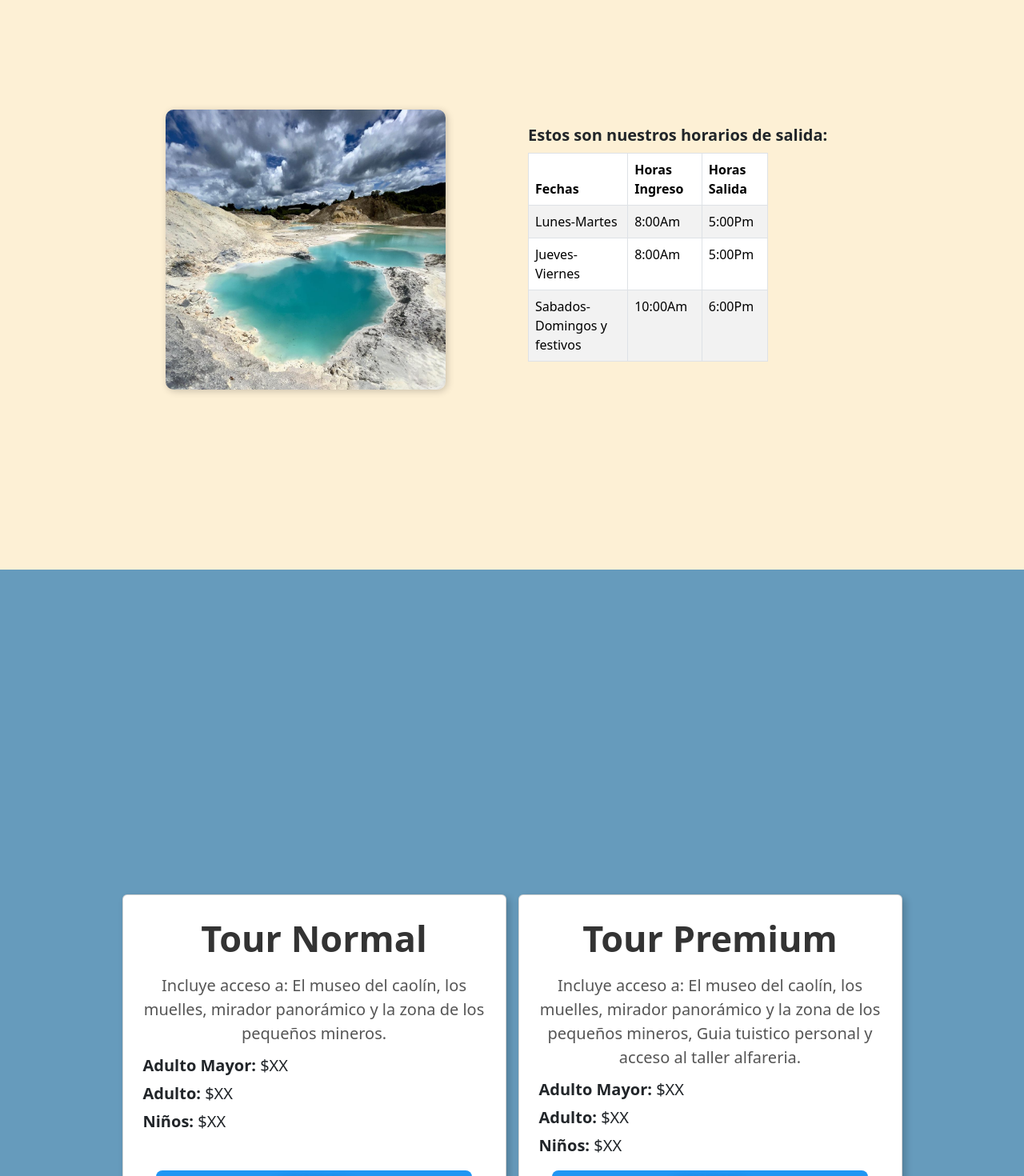
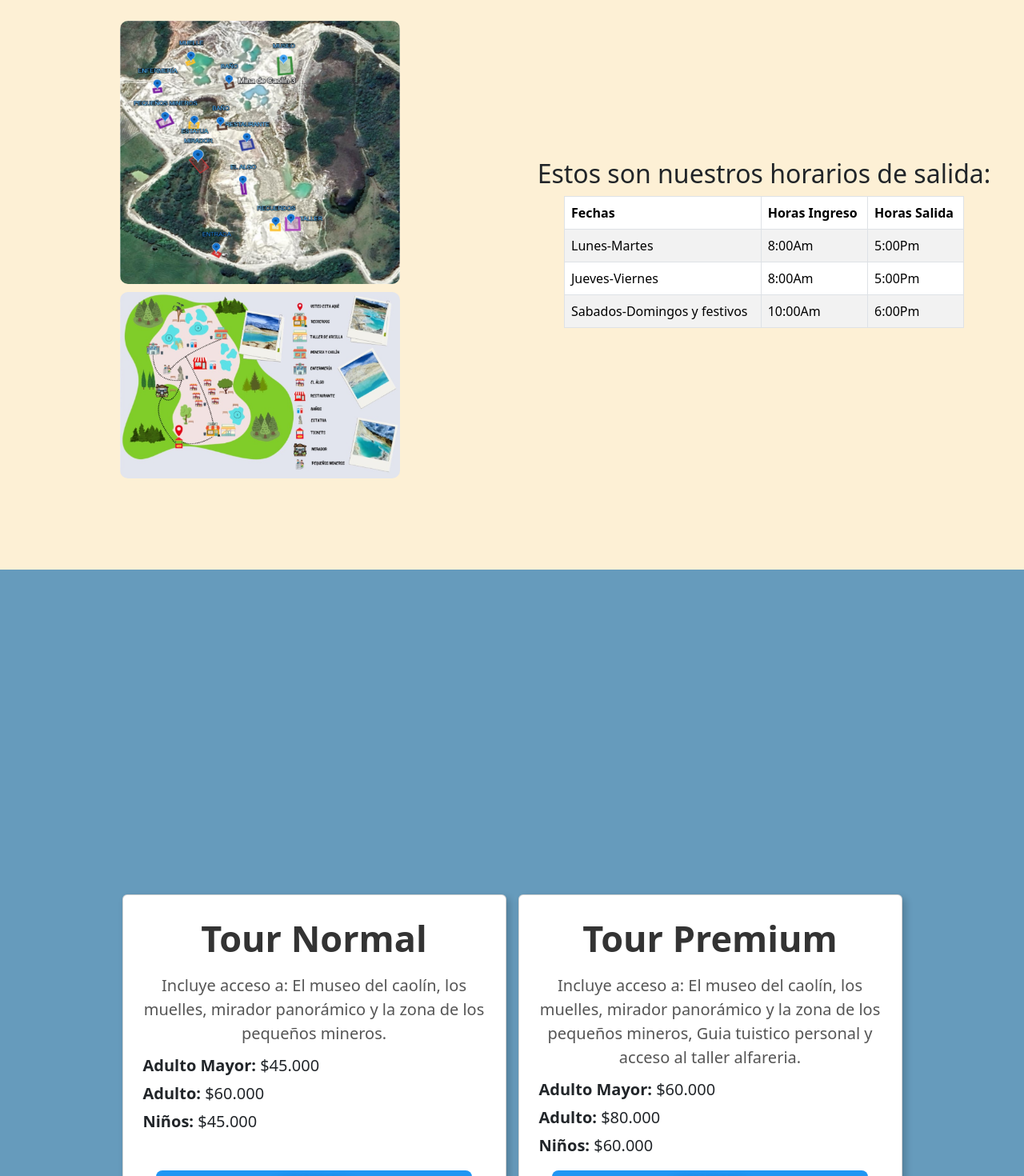
Before and after one commit to MateoPerez618/MinAventura, a React (Vite) app in the folder vite-project/: page / in a window 1280 px wide. Shown: the part 2680-4150 px from the top of the page at 80% size. Built offline with nearby package versions, Linux system fonts and the light colour scheme.

Commit message:
Actualizacion seccion tabla
Se actualizo la seccion de la tabla, los precios en la carta, y se añadio el boton de whatsapp

```diff
--- a/vite-project/src/App.css
+++ b/vite-project/src/App.css
@@ -102,44 +102,49 @@
     padding: 20px;
   }
 
-  .contenedor {
+    /* Contenedor principal de la sección */
+  .contenedor3 {
     display: flex;
-    flex-direction: row; /* Alinea la imagen y la tabla en fila */
+    justify-content: space-between; /* Mantiene la tabla a la derecha */
     align-items: center;
-    justify-content: space-between; /* Espacia los elementos */
-    width: 80%; /* Ajusta el ancho total */
-    max-width: 1000px;
-    gap: 40px;
+    gap: 20px;
+    width: 100%;
   }
 
-  .imagen-container {
-    flex: 1; /* Ocupa la mitad del espacio */
+  /* Contenedor de imágenes */
+  .imagenes-container3 {
+    display: flex;
+    flex-direction: column; /* Hace que las imágenes se apilen */
+    gap: 10px; /* Espaciado entre imágenes */
+    flex: 1; /* Permite que las imágenes ocupen espacio sin afectar la tabla */
+  }
+
+  /* Estilo de cada imagen */
+  .imagen-wrapper3 {
+    width: 100%;
     display: flex;
     justify-content: center;
   }
 
   .imagen-horarios {
     width: 100%;
-    max-width: 350px;
+    max-width: 350px; /* Ajusta según tu necesidad */
     height: auto;
     border-radius: 10px;
-    box-shadow: 2px 2px 10px rgba(0, 0, 0, 0.2);
   }
 
+  /* Contenedor de la tabla */
   .Titulo-Tabla {
-    flex: 1;
-    text-align: left;
+    flex: 1; /* Permite que la tabla ocupe el mismo espacio que el contenedor de imágenes */
+    display: flex;
+    flex-direction: column;
+    align-items: center;
   }
 
-  .titulo-horarios {
-    font-size: 20px;
-    font-weight: bold;
-    margin-bottom: 10px;
-  }
-
+  /* Asegura que la tabla no se deforme */
   .custom-table {
     width: 100%;
-    max-width: 300px;
+    max-width: 500px; /* Ajusta según el diseño */
   }
 
 
@@ -578,3 +583,29 @@
   height: 20%;
   object-fit: cover;
 }
+
+.whatsapp-button {
+  position: fixed;
+  bottom: 20px;
+  right: 20px;
+  width: 60px;
+  height: 60px;
+  z-index: 1000; /* Asegura que esté por encima de otros elementos */
+  background-color: #25D366; /* Color oficial de WhatsApp */
+  border-radius: 50%;
+  display: flex;
+  align-items: center;
+  justify-content: center;
+  box-shadow: 0px 4px 10px rgba(0, 0, 0, 0.3);
+  transition: transform 0.3s ease-in-out;
+}
+
+.whatsapp-button:hover {
+  transform: scale(1.1);
+}
+
+.whatsapp-icon svg {
+  width: 40px;
+  height: 40px;
+  fill: white; /* Hace que el SVG sea blanco */
+}
--- a/vite-project/src/App.jsx
+++ b/vite-project/src/App.jsx
@@ -5,11 +5,16 @@
 import Tabla from "./Tabla";
 import Carta from "./Carta";
 import Acordeon from "./Acordeon";
+import WhatsAppButton from "./whatsappbutton";
 import "bootstrap/dist/css/bootstrap.min.css";
 
 export default function App() {
   return (
     <div>
+      <div>
+      {/* Todo el contenido de la página */}
+      <WhatsAppButton />
+    </div>
       {/* Sección 1 - Carrusel con Textos */}
       <header className="customHeader">
         <img src={`${import.meta.env.BASE_URL}images/Logo.png`} alt="First slide" />
@@ -54,12 +59,17 @@
 
       {/* Sección 3 */}
       <section className="section-3">
-        <div className="contenedor">
-          {/* Contenedor de la imagen a la izquierda */}
-          <div className="imagen-container">
-            <img src={`${import.meta.env.BASE_URL}images/Imagen5.jpeg`} alt="Horarios de salida" className="imagen-horarios" />
+        <div className="contenedor3">
+          {/* Contenedor de las imágenes */}
+          <div className="imagenes-container3">
+            <div className="imagen-wrapper3">
+              <img src={`${import.meta.env.BASE_URL}images/mapa1.png`} alt="Mapa interactivo" className="imagen-horarios" />
               </div>
-            {/* Contenedor de la tabla a la derecha */}
+              <div className="imagen-wrapper3">
+                <img src={`${import.meta.env.BASE_URL}images/mapa2.jpeg`} alt="Mapa interactivo" className="imagen-horarios" />
+                </div>
+                </div>
+                {/* Contenedor de la tabla */}
                 <div className="Titulo-Tabla">
                   <h2 className="titulo-horarios">Estos son nuestros horarios de salida:</h2>
                   <div className="custom-table">
@@ -68,6 +78,7 @@
               </div>
           </div>
       </section>
+
       {/* Sección 4 */}
       <section className="section-4">
         <Carta/>
--- a/vite-project/src/Carta.jsx
+++ b/vite-project/src/Carta.jsx
@@ -9,9 +9,9 @@
             Incluye acceso a: El museo del caolín, los muelles, mirador panorámico y la zona de los pequeños mineros.
           </div>
           <ul className="price-list">
-            <li><strong>Adulto Mayor:</strong> $XX</li>
-            <li><strong>Adulto:</strong> $XX</li>
-            <li><strong>Niños:</strong> $XX</li>
+            <li><strong>Adulto Mayor:</strong> $45.000</li>
+            <li><strong>Adulto:</strong> $60.000</li>
+            <li><strong>Niños:</strong> $45.000</li>
           </ul>
         </div>
         <button className="BotonCarta">Ver detalles</button>
@@ -25,9 +25,9 @@
              Incluye acceso a: El museo del caolín, los muelles, mirador panorámico y la zona de los pequeños mineros, Guia tuistico personal y acceso al taller alfareria.
           </div>
           <ul className="price-list">
-            <li><strong>Adulto Mayor:</strong> $XX</li>
-            <li><strong>Adulto:</strong> $XX</li>
-            <li><strong>Niños:</strong> $XX</li>
+            <li><strong>Adulto Mayor:</strong> $60.000</li>
+            <li><strong>Adulto:</strong> $80.000</li>
+            <li><strong>Niños:</strong> $60.000</li>
           </ul>
         </div>
         <button className="BotonCarta">Ver detalles</button>
```
Also changed, not shown: vite-project/src/whatsappbutton.jsx (added, +16 -0 lines), vite-project/public/images/mapa1.png (added), vite-project/public/images/mapa2.jpeg (added). Lines whose indentation alone changed are shown as unchanged.
